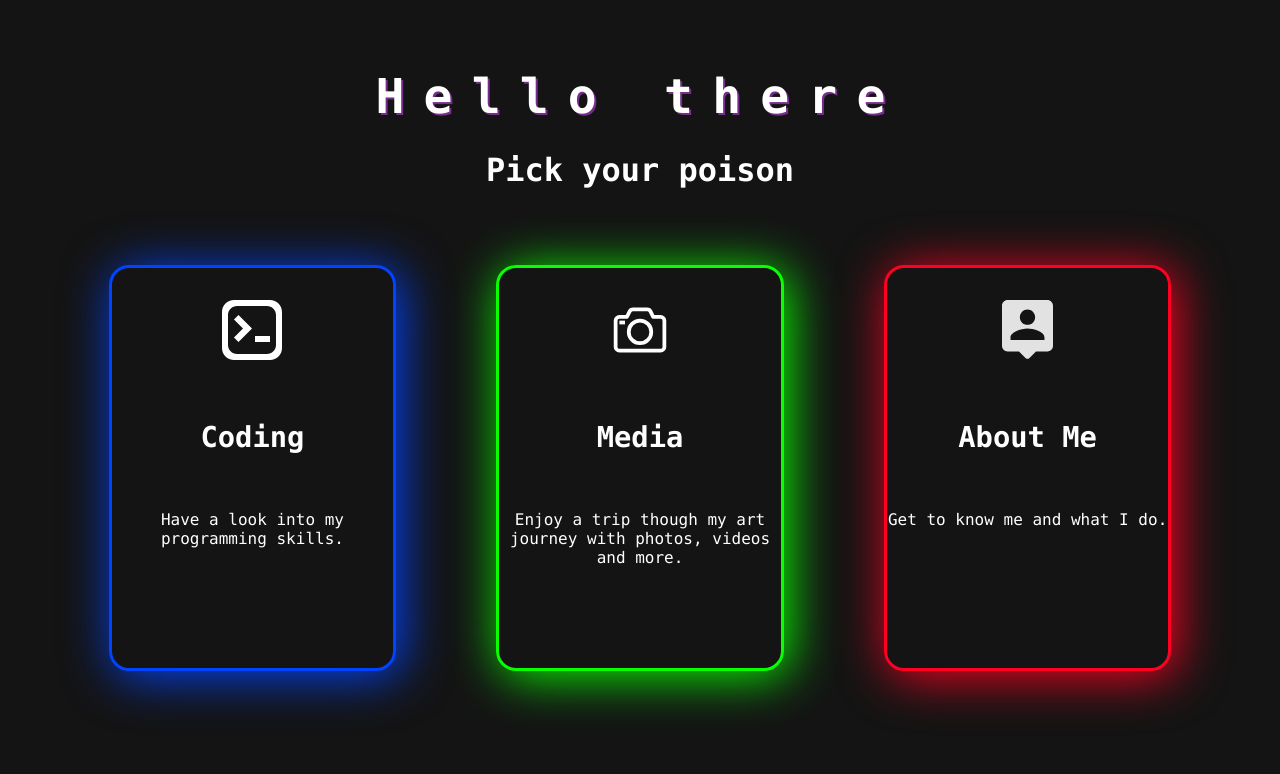
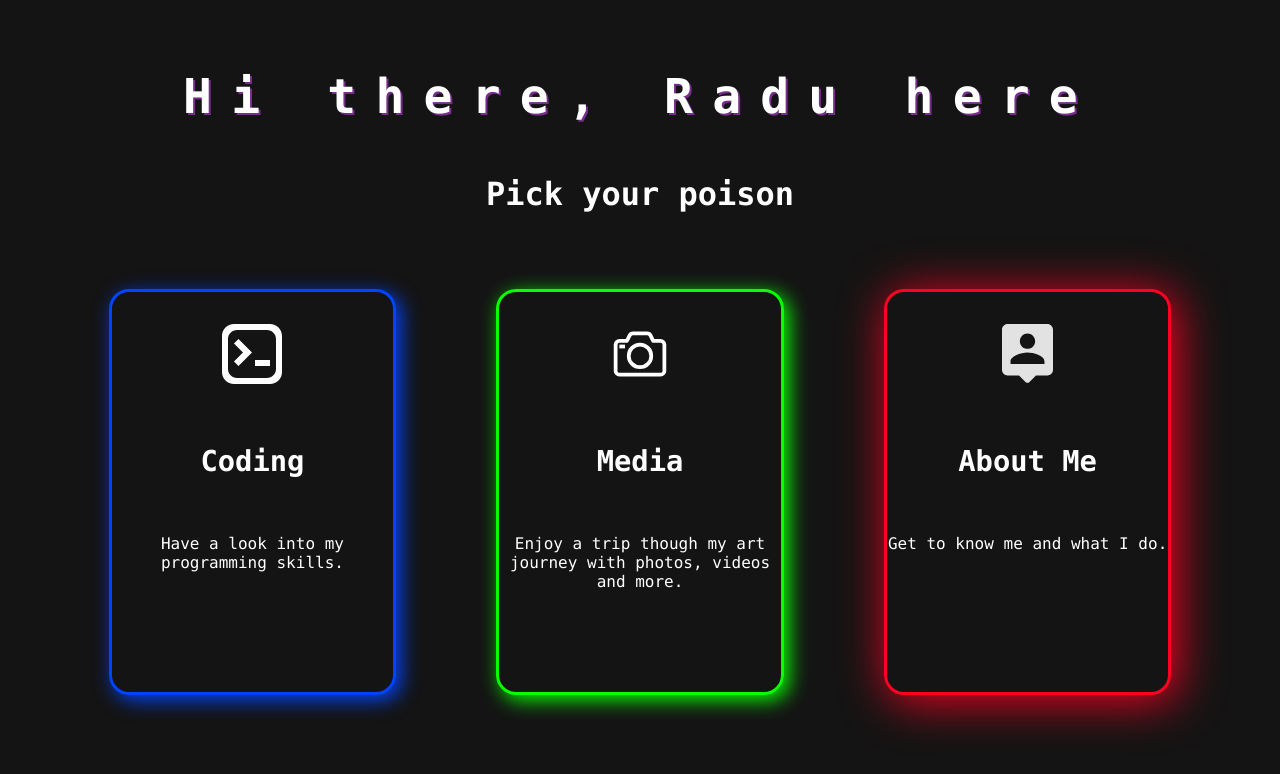
Before and after one commit to Raiduy/portfolio-website, a React (Create React App) app: page / in a window 1280 px wide. Shown: the top 774 px of the page. Built offline with nearby package versions, Linux system fonts and the light colour scheme.

Commit message:
added animations for the cards

```diff
--- a/src/components/App.js
+++ b/src/components/App.js
@@ -7,7 +7,7 @@ function App() {
     <div class="application">
       <div class="application-content">
         <h1>
-          Hello there
+          Hi there, Radu here
         </h1>
         <h2>
           Pick your poison
--- a/src/components/App.scss
+++ b/src/components/App.scss
@@ -12,6 +12,7 @@ h1 {
   padding: 0;
 	margin: 0;
   margin-top: 60px;
+  margin-bottom: 1.5rem;
   font-size: 3rem;
   letter-spacing: .4em;
   text-align: center;
--- a/src/components/Cards.css
+++ b/src/components/Cards.css
@@ -16,6 +16,7 @@
   border: 3.5px solid white;
   border-radius: 20px;
   align-items: center;
+  cursor: pointer;
 }
 
 .card>h2 {
@@ -32,30 +33,92 @@ img {
 
 .coding {
   border-color: #0044ff;
-  box-shadow: 5px 5px 50px #0044ff
+  box-shadow: 5px 5px 50px #0044ff;
+  animation: border-flicker-blue 3s linear infinite;
 }
 
 .coding:hover {
   border-color: #ffffff;
   box-shadow: 5px 5px 50px #ffffff;
+  animation: none;
 }
 
 .media {
   border-color: #09ff00;
   box-shadow: 5px 5px 50px #09ff00;
+  animation: border-flicker-green 3s linear infinite;
+  /* animation-delay: 1.5s; */
 }
 
 .media:hover {
   border-color: #ffffff;
   box-shadow: 5px 5px 50px #ffffff;
+  animation: none;
 }
 
 .about {
   border-color: #ff0022;
   box-shadow: 5px 5px 50px #ff0022;
+  animation: border-flicker-red 3s linear infinite;
+  /* animation-delay: 3s; */
 }
 
 .about:hover {
   border-color: #ffffff;
   box-shadow: 5px 5px 50px #ffffff;
+  animation: none;
 }
+
+@keyframes border-flicker-blue {
+  0% {
+    box-shadow: 5px 5px 20px #0044ff;
+  }
+  25% {
+    box-shadow: 5px 5px 50px #0044ff;
+  }
+  50% {
+    box-shadow: 5px 5px 20px #0044ff;
+  }
+  75% {
+    box-shadow: 5px 5px 20px #0044ff;
+  }
+  100% {
+    box-shadow: 5px 5px 20px #0044ff;
+  }
+}
+
+@keyframes border-flicker-green {
+  0% {
+    box-shadow: 5px 5px 20px #09ff00;
+  }
+  25% {
+    box-shadow: 5px 5px 20px #09ff00;
+  }
+  50% {
+    box-shadow: 5px 5px 50px #09ff00;
+  }
+  75% {
+    box-shadow: 5px 5px 20px #09ff00;
+  }
+  100% {
+    box-shadow: 5px 5px 20px #09ff00;
+  }
+}
+
+@keyframes border-flicker-red {
+  0% {
+    box-shadow: 5px 5px 20px #ff0022;
+  }
+  25% {
+    box-shadow: 5px 5px 20px #ff0022;
+  }
+  50% {
+    box-shadow: 5px 5px 20px #ff0022;
+  }
+  75% {
+    box-shadow: 5px 5px 60px #ff0022;
+  }
+  100% {
+    box-shadow: 5px 5px 20px #ff0022;
+  }
+}
```
